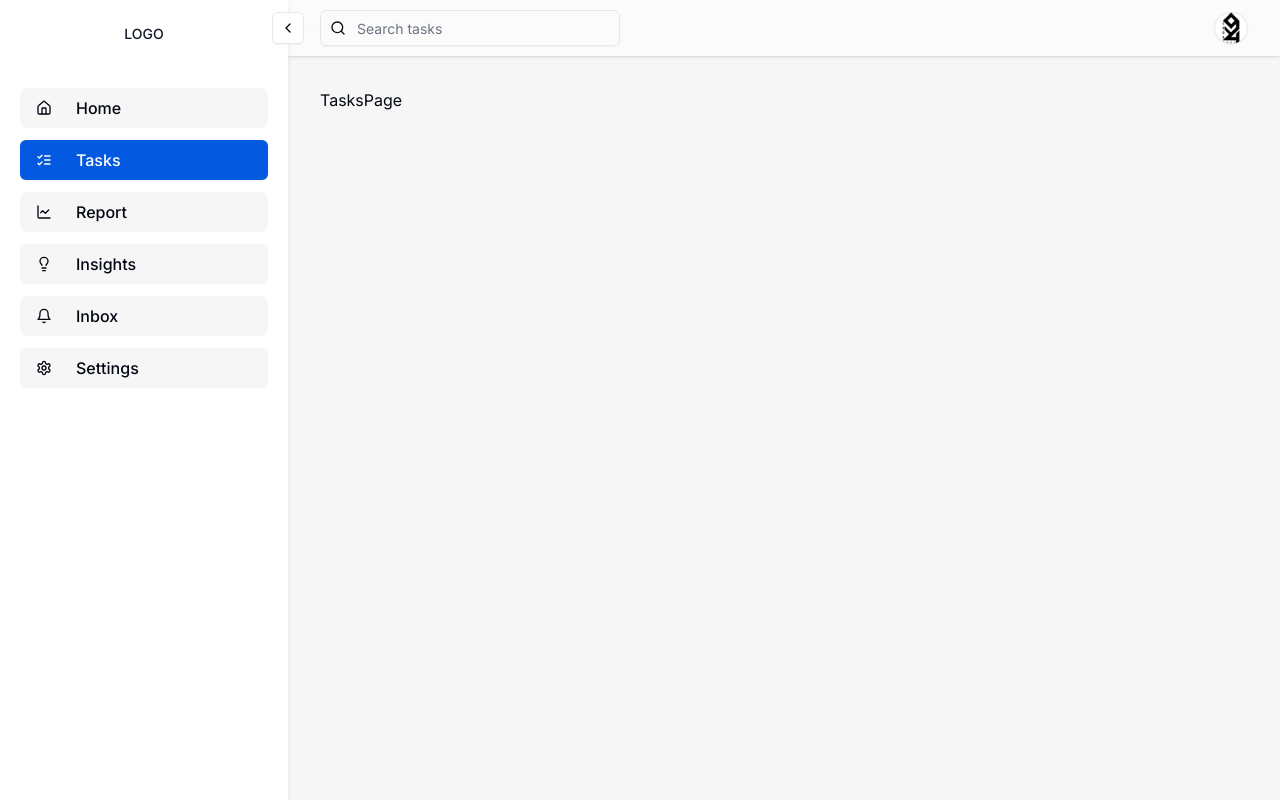
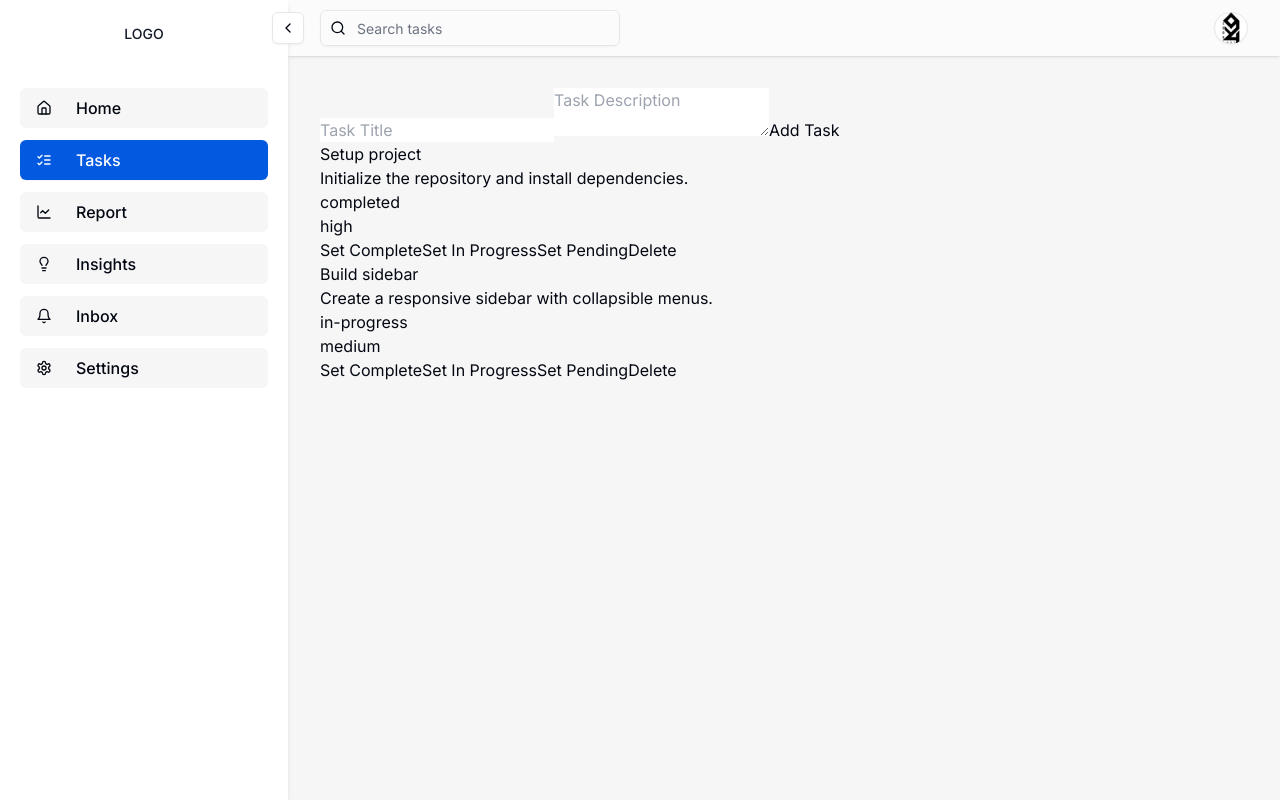
Before and after one commit to NimBuzz01/task-management-app, a Next.js app: page /tasks in a window 1280 px wide. Built offline with nearby package versions, Linux system fonts and the light colour scheme.

Commit message:
test: add mock data and ui to test task crud functions

```diff
--- a/src/app/tasks/page.tsx
+++ b/src/app/tasks/page.tsx
@@ -1,7 +1,14 @@
+import { TaskForm } from "@/components/tasks/task-form";
+import { TaskList } from "@/components/tasks/task-list";
 import React from "react";
 
 const TasksPage = () => {
-  return <div>TasksPage</div>;
+  return (
+    <div>
+      <TaskForm />
+      <TaskList />
+    </div>
+  );
 };
 
 export default TasksPage;
--- /dev/null
+++ b/src/components/tasks/task-form.tsx
@@ -0,0 +1,36 @@
+"use client";
+import { useTaskActions } from "@/hooks/use-task-actions";
+import { generateTask } from "@/lib/utils/task-utils";
+import React, { useState } from "react";
+
+export const TaskForm = () => {
+  const [title, setTitle] = useState("");
+  const [description, setDescription] = useState("");
+  const { createTask } = useTaskActions();
+
+  const handleSubmit = (e: React.FormEvent) => {
+    e.preventDefault();
+    const newTask = generateTask(title, description);
+    createTask(newTask);
+    setTitle("");
+    setDescription("");
+  };
+
+  return (
+    <form onSubmit={handleSubmit}>
+      <input
+        type="text"
+        placeholder="Task Title"
+        value={title}
+        onChange={(e) => setTitle(e.target.value)}
+        required
+      />
+      <textarea
+        placeholder="Task Description"
+        value={description}
+        onChange={(e) => setDescription(e.target.value)}
+      ></textarea>
+      <button type="submit">Add Task</button>
+    </form>
+  );
+};
--- /dev/null
+++ b/src/components/tasks/task-list.tsx
@@ -0,0 +1,32 @@
+"use client";
+import { useTaskActions } from "@/hooks/use-task-actions";
+import { useTaskStore } from "@/store/use-task-store";
+import React from "react";
+
+export const TaskList = () => {
+  const tasks = useTaskStore((state) => state.tasks);
+  const { removeTask, updateStatus } = useTaskActions();
+
+  return (
+    <ul>
+      {tasks.map((task) => (
+        <li key={task.id}>
+          <h3>{task.title}</h3>
+          <p>{task.description}</p>
+          <p>{task.status}</p>
+          <p>{task.priority}</p>
+          <button onClick={() => updateStatus(task.id, "completed")}>
+            Set Complete
+          </button>
+          <button onClick={() => updateStatus(task.id, "in-progress")}>
+            Set In Progress
+          </button>
+          <button onClick={() => updateStatus(task.id, "pending")}>
+            Set Pending
+          </button>
+          <button onClick={() => removeTask(task.id)}>Delete</button>
+        </li>
+      ))}
+    </ul>
+  );
+};
--- /dev/null
+++ b/src/data/mock-tasks.ts
@@ -0,0 +1,20 @@
+import { Task } from "@/types/task";
+
+export const mockTasks: Task[] = [
+  {
+    id: "1",
+    title: "Setup project",
+    description: "Initialize the repository and install dependencies.",
+    priority: "high",
+    status: "completed",
+    dueDate: new Date("2024-12-05"),
+  },
+  {
+    id: "2",
+    title: "Build sidebar",
+    description: "Create a responsive sidebar with collapsible menus.",
+    priority: "medium",
+    status: "in-progress",
+    dueDate: new Date("2024-12-05"),
+  },
+];
```
